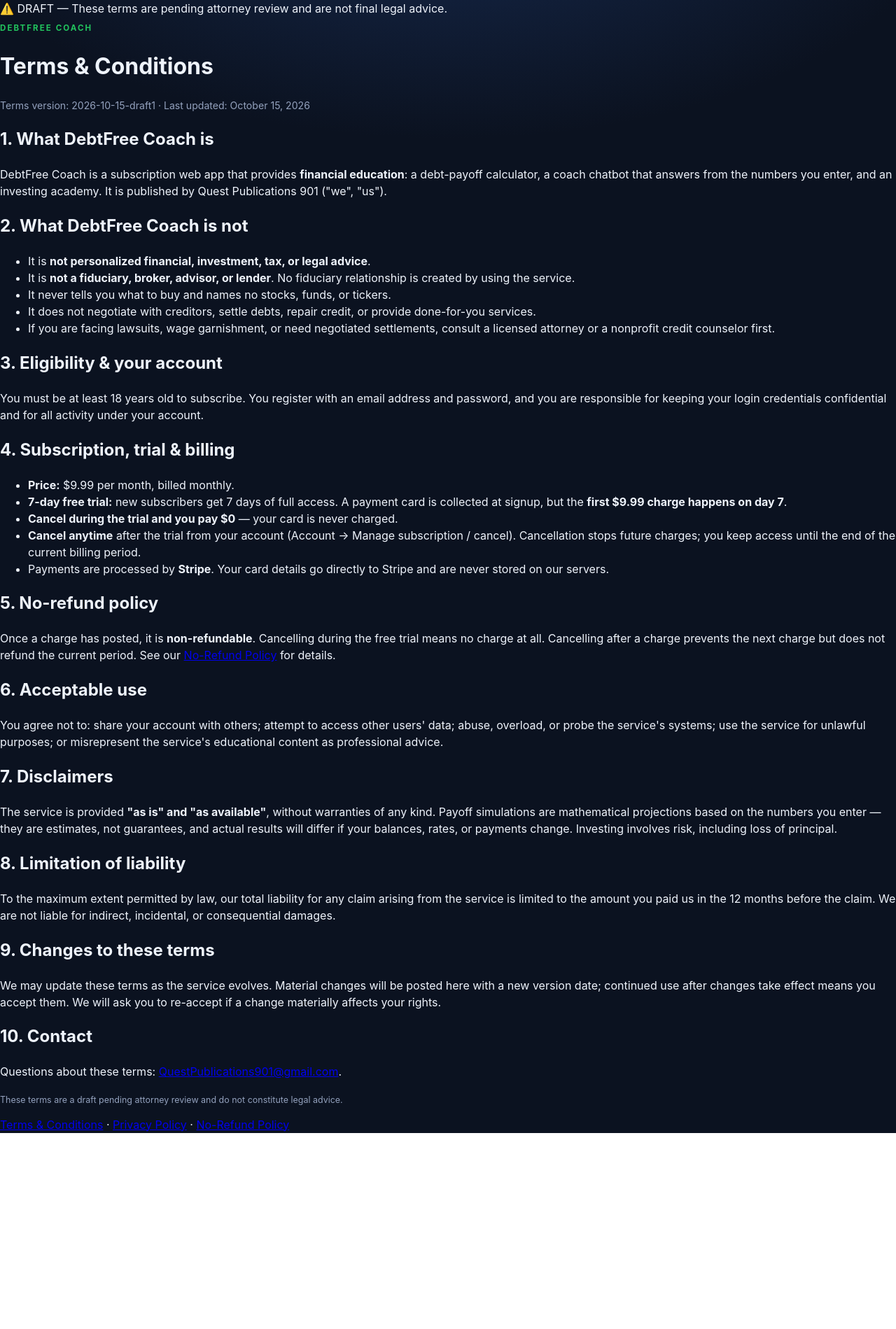
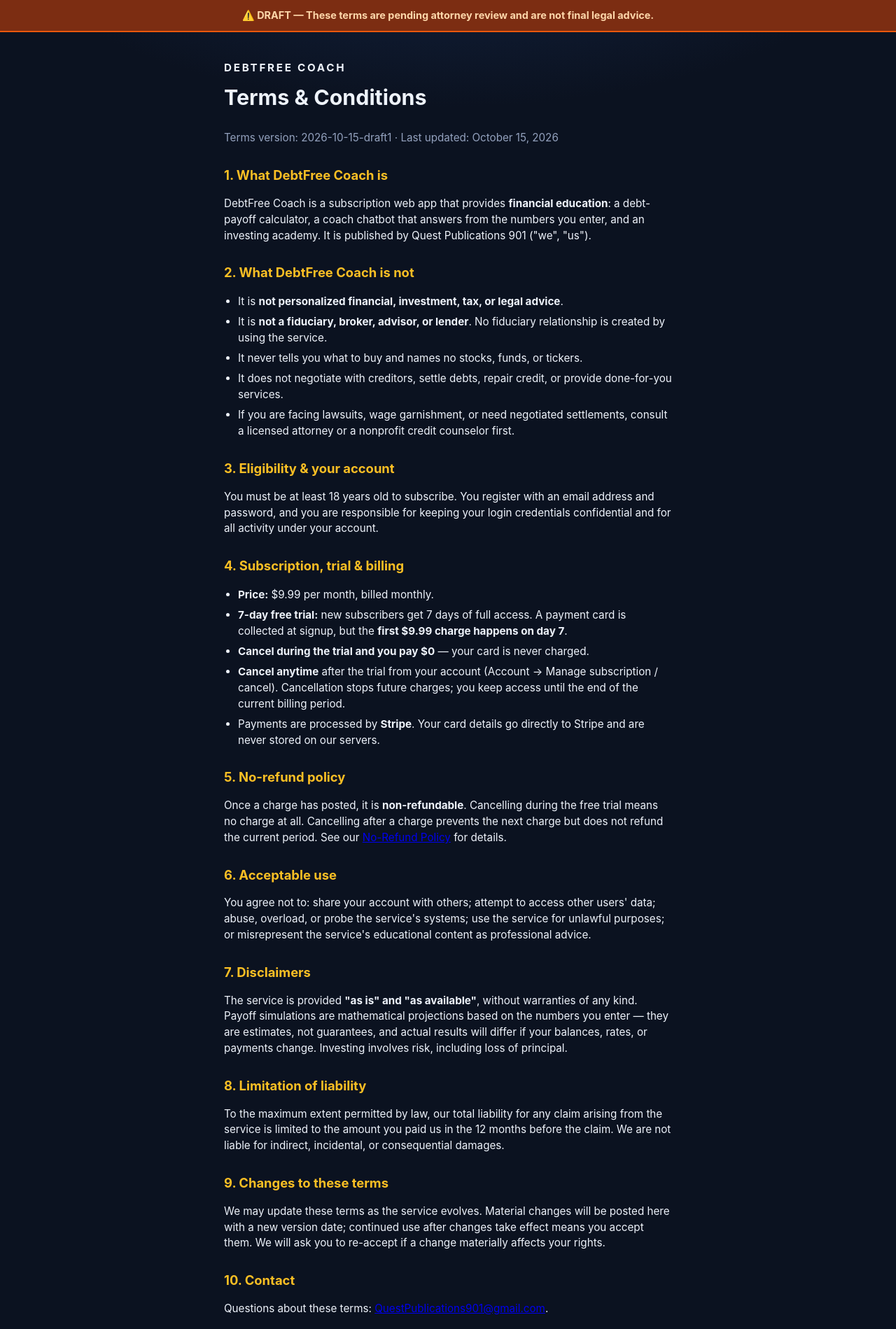
Before and after one commit to ZPIDEAL/DEBTFREE-COACH, a website: page public/legal/terms.html in a window 1280 px wide. Shown: the top 1899 px of the page at 70% size. Before the commit the page ends 1619 px from the top, so only its background shows below. Drawn offline with Linux system fonts and the light colour scheme.

Commit message:
DebtFree Coach v2: public/styles.css

```diff
--- a/public/styles.css
+++ b/public/styles.css
@@ -183,3 +183,28 @@ input[type=range]{accent-color:var(--green); margin:1rem 0 .5rem}
 .faq summary{cursor:pointer; font-weight:600}
 .faq p{color:var(--muted); font-size:.92rem; margin:.5rem 0 0}
 .final-cta{text-align:center}
+
+/* ---------- Legal pages ---------- */
+.draft-banner{
+  background:#7c2d12; color:#fed7aa; text-align:center; font-weight:700;
+  padding:.7rem 1rem; font-size:.9rem; border-bottom:2px solid #ea580c;
+}
+.legal-wrap{max-width:680px; margin:0 auto; padding:2rem 1.25rem 3rem}
+.legal-wrap h1{font-size:1.9rem; margin:.5rem 0 1.5rem}
+.legal-wrap h2{font-size:1.15rem; margin:1.75rem 0 .5rem; color:var(--gold)}
+.legal-wrap p, .legal-wrap li{color:var(--text); font-size:.95rem}
+.legal-wrap ul{padding-left:1.25rem}
+.legal-wrap li{margin-bottom:.4rem}
+.legal-wrap .muted{color:var(--muted)}
+.site-footer{
+  text-align:center; padding:1.5rem 1rem 2.5rem; font-size:.85rem;
+  color:var(--muted); border-top:1px solid var(--line);
+}
+.site-footer a{color:var(--blue); text-decoration:none; margin:0 .25rem}
+.site-footer a:hover{text-decoration:underline}
+
+/* ---------- Terms acceptance checkbox ---------- */
+.terms-check{display:flex; gap:.65rem; align-items:flex-start; margin:.9rem 0; text-align:left}
+.terms-check input[type=checkbox]{width:auto; margin:.25rem 0 0; accent-color:var(--green); flex:0 0 auto}
+.terms-check label{font-size:.83rem; color:var(--muted); font-weight:400; margin:0}
+.terms-check a{color:var(--blue)}
```
